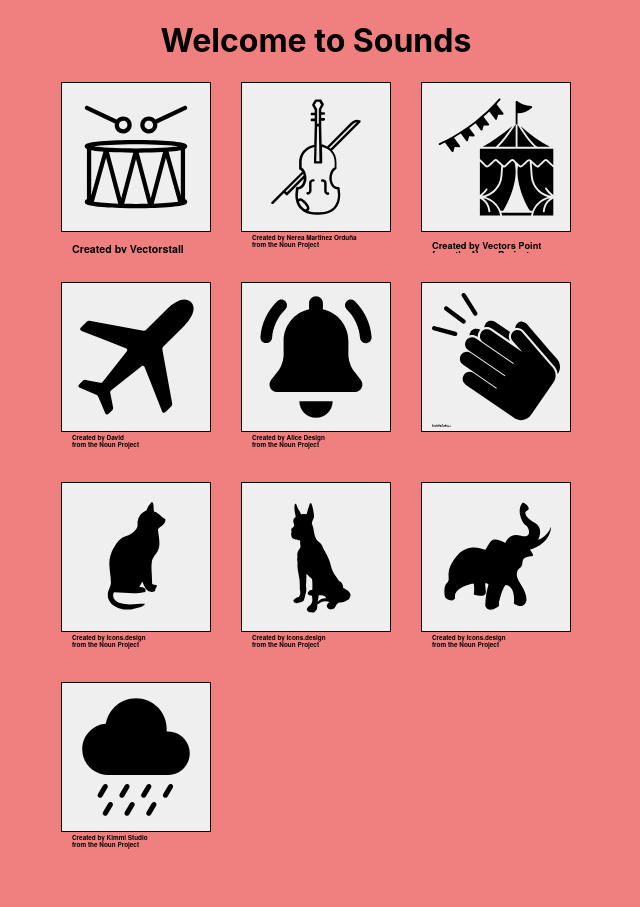
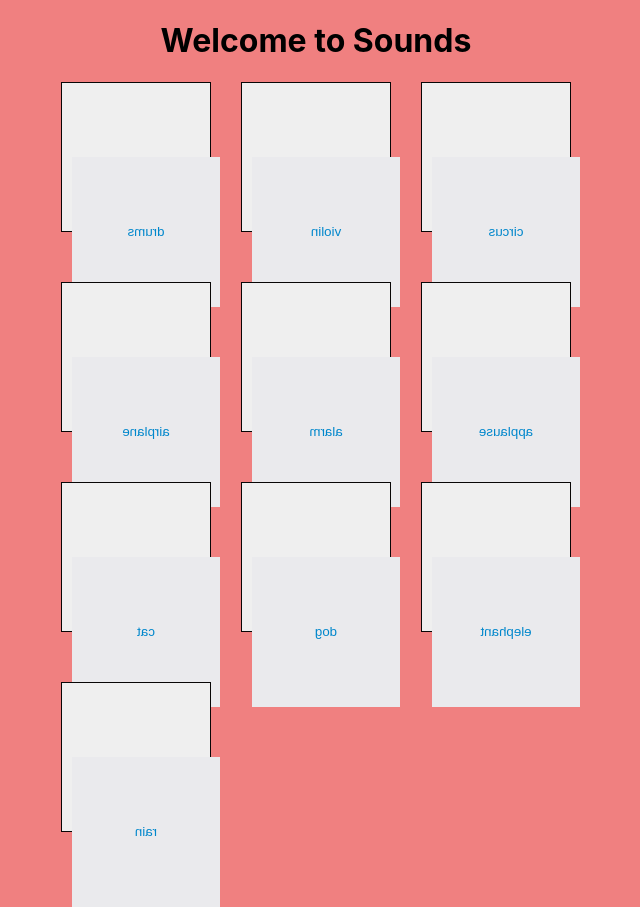
Before and after one commit to Kennie-create/sound, a React (Create React App) app: page / in a window 1280 px wide. Shown: the whole page, without its empty margins (324-964 px from the left). Before the commit the page ends 856 px from the top, so only its background shows below. Built offline with nearby package versions, Linux system fonts and the light colour scheme.

Commit message:
card flip set up

```diff
--- a/src/App.css
+++ b/src/App.css
@@ -38,3 +38,36 @@ h1 {
   }
 
 }
+
+ .button.button-flip {
+  cursor: pointer;
+  height: 150px;
+  perspective: 600;
+  position: relative;
+  width: 150px;
+}
+.card {
+  height: 100%;
+  position: absolute;
+  transform-style: preserve-3d;
+  transition: all 1s ease-in-out;
+  width: 100%;
+}
+.card:hover {
+  transform: rotateY(180deg);
+}
+.side {
+  backface-visibility: hidden;
+  border-radius: 6px;
+  height: 100%;
+  position: absolute;
+  overflow: hidden;
+  width: 100%;
+}
+.back {
+  background: #eaeaed;
+  color: #0087cc;
+  line-height: 150px;
+  text-align: center;
+  transform: rotateY(180deg);
+}
--- a/src/animation.css
+++ b/src/animation.css
@@ -1,10 +1,10 @@
 .button-hover-animation:hover {
-	-webkit-animation: jello-horizontal 0.9s both;
-	        animation: jello-horizontal 0.9s both;
+	-webkit-animation: flip-vertical-fwd 1s cubic-bezier(0.455, 0.030, 0.515, 0.955) both;
+	        animation: flip-vertical-fwd 1s cubic-bezier(0.455, 0.030, 0.515, 0.955) both;
 }
 
 /* ----------------------------------------------
- * Generated by Animista on 2020-12-29 20:41:22
+ * Generated by Animista on 2021-2-4 20:0:43
  * Licensed under FreeBSD License.
  * See http://animista.net/license for more info.
  * w: http://animista.net, t: @cssanimista
@@ -12,66 +12,26 @@
 
 /**
  * ----------------------------------------
- * animation jello-horizontal
+ * animation flip-vertical-fwd
  * ----------------------------------------
  */
- @-webkit-keyframes jello-horizontal {
+ @-webkit-keyframes flip-vertical-fwd {
   0% {
-    -webkit-transform: scale3d(1, 1, 1);
-            transform: scale3d(1, 1, 1);
-  }
-  30% {
-    -webkit-transform: scale3d(1.25, 0.75, 1);
-            transform: scale3d(1.25, 0.75, 1);
-  }
-  40% {
-    -webkit-transform: scale3d(0.75, 1.25, 1);
-            transform: scale3d(0.75, 1.25, 1);
-  }
-  50% {
-    -webkit-transform: scale3d(1.15, 0.85, 1);
-            transform: scale3d(1.15, 0.85, 1);
-  }
-  65% {
-    -webkit-transform: scale3d(0.95, 1.05, 1);
-            transform: scale3d(0.95, 1.05, 1);
-  }
-  75% {
-    -webkit-transform: scale3d(1.05, 0.95, 1);
-            transform: scale3d(1.05, 0.95, 1);
+    -webkit-transform: translateZ(0) rotateY(0);
+            transform: translateZ(0) rotateY(0);
   }
   100% {
-    -webkit-transform: scale3d(1, 1, 1);
-            transform: scale3d(1, 1, 1);
+    -webkit-transform: translateZ(160px) rotateY(180deg);
+            transform: translateZ(160px) rotateY(180deg);
   }
 }
-@keyframes jello-horizontal {
+@keyframes flip-vertical-fwd {
   0% {
-    -webkit-transform: scale3d(1, 1, 1);
-            transform: scale3d(1, 1, 1);
-  }
-  30% {
-    -webkit-transform: scale3d(1.25, 0.75, 1);
-            transform: scale3d(1.25, 0.75, 1);
-  }
-  40% {
-    -webkit-transform: scale3d(0.75, 1.25, 1);
-            transform: scale3d(0.75, 1.25, 1);
-  }
-  50% {
-    -webkit-transform: scale3d(1.15, 0.85, 1);
-            transform: scale3d(1.15, 0.85, 1);
-  }
-  65% {
-    -webkit-transform: scale3d(0.95, 1.05, 1);
-            transform: scale3d(0.95, 1.05, 1);
-  }
-  75% {
-    -webkit-transform: scale3d(1.05, 0.95, 1);
-            transform: scale3d(1.05, 0.95, 1);
+    -webkit-transform: translateZ(0) rotateY(0);
+            transform: translateZ(0) rotateY(0);
   }
   100% {
-    -webkit-transform: scale3d(1, 1, 1);
-            transform: scale3d(1, 1, 1);
+    -webkit-transform: translateZ(160px) rotateY(180deg);
+            transform: translateZ(160px) rotateY(180deg);
   }
 }
--- a/src/components/SoundButton.jsx
+++ b/src/components/SoundButton.jsx
@@ -1,17 +1,22 @@
 import React from "react";
 
-function playAudio(url){
-  new Audio(url).play()
+function playAudio(url) {
+  new Audio(url).play();
 }
 
 const SoundButton = (props) => {
-  const {image,alt,sound} = props
+  const { image, alt, sound } = props;
   return (
     <button
-      className="button button-hover-animation"
+      className="button button-flip"
       onClick={() => playAudio(sound)}
     >
-      <img src={image} alt={alt} />
+      <div className="card">
+        <div className="side">
+          <img src={image} alt={alt} />
+        </div>
+        <div className="back">{alt}</div>
+      </div>
     </button>
   );
 };
```
